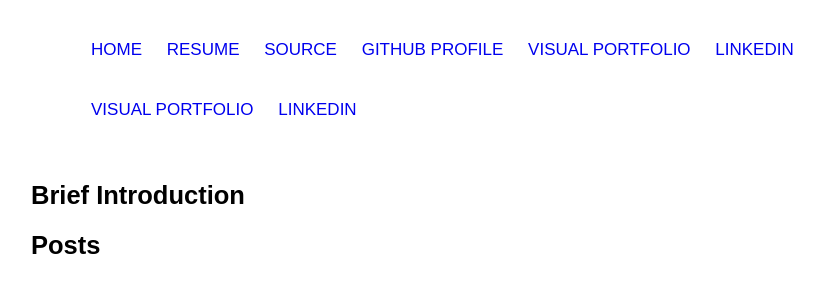
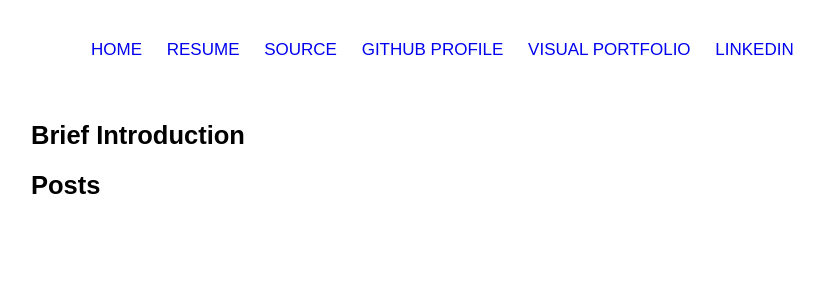
Before and after one commit to ajkim141/ajkim141.github.io, a Flask app: page / in a window 1280 px wide. Shown: the top 300 px of the page, without its empty margins (159-983 px from the left). Run offline with Flask 2, Linux system fonts and the light colour scheme.

Commit message:
once more with feeling
Signed-off-by: Alex <ajkim141@gmail.com>

```diff
--- a/project/templates/base.html
+++ b/project/templates/base.html
@@ -16,8 +16,6 @@
         <li><a href="https://github.com/ajkim141/">Github Profile</a></li>
         <li><a href="http://ajkim141.blogspot.com/">Visual Portfolio</a></li>
         <li><a href="https://www.linkedin.com/pub/alex-kim/92/66a/856">Linkedin</a></li>
-        <li><a href="http://ajkim141.blogspot.com">Visual Portfolio</a></li>
-        <li><a href="https://www.linkedin.com/pub/alex-kim/92/66a/856">Linkedin</a></li>
     </ul>
 </nav>
 
```
